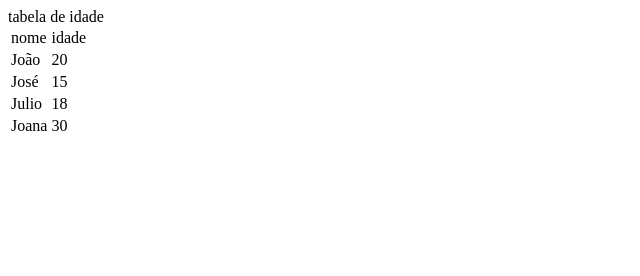
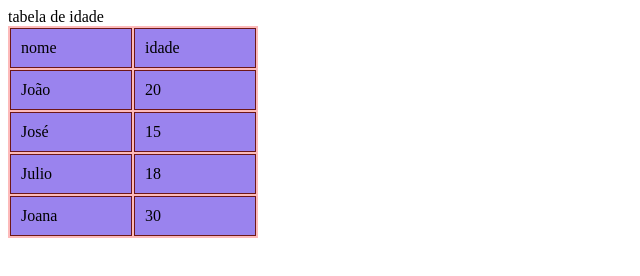
Before and after one commit to zawaaaaa/front-end, a plain HTML site: page tabela.html in a window 1280 px wide. Shown: the whole page, without its empty margins (0-640 px from the left). Drawn offline with Linux system fonts and the light colour scheme.

Commit message:
Add files via upload

```diff
--- a/tabela.html
+++ b/tabela.html
@@ -1,5 +1,32 @@
 <!DOCTYPE html>
 <html>
+    <style>
+        table{
+            border:none;
+            margin:0;
+            padding:0;
+            background:#fdbaba;
+        }
+        table tr {
+            margin:0;
+            padding:0;
+        }
+        table tr td{
+            border: 1px solid #6e1717;
+            margin:0;
+            padding: 10px;
+            width: 100px;
+            background: #9a83ee;
+        }
+        table tr th{
+            border: 1px solid #a06161;
+            margin:0;
+            width: 100px;
+            background:#f37b7b;
+            color:#ee8452;
+            text-align: center;
+        }
+    </style>
     <head>
         <tittle>tabela de idade</tittle>
     </head>
```
